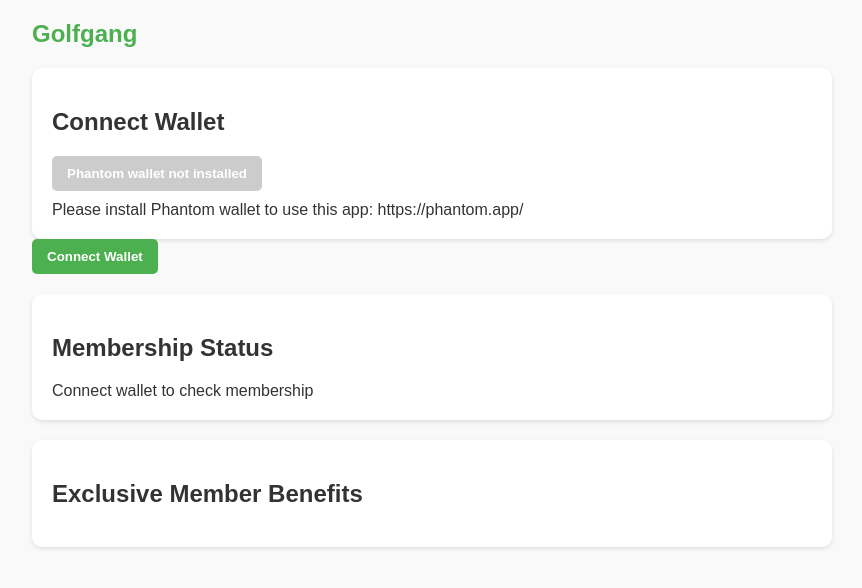
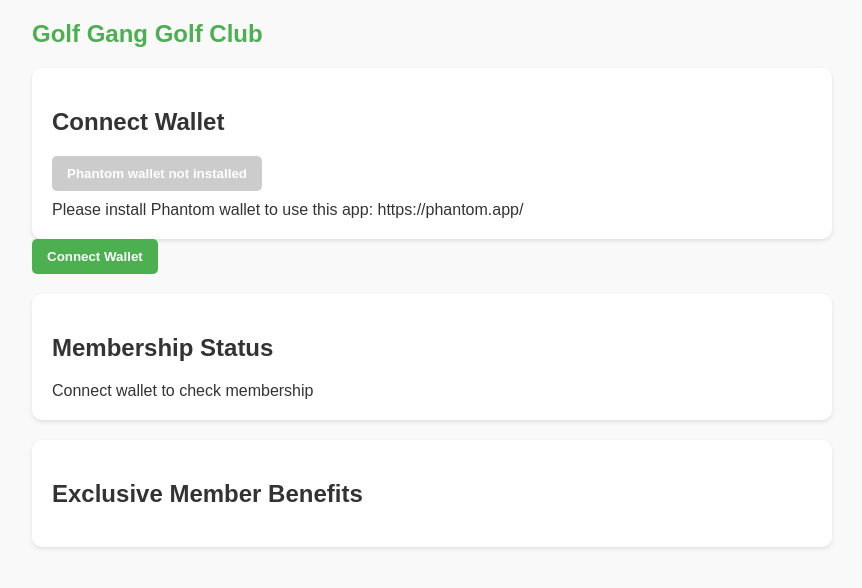
Before and after one commit to Deemoney711/GolfGangGolfClub, a website: page index.html in a window 1280 px wide. Shown: the whole page, without its empty margins (208-1070 px from the left). Drawn offline with Linux system fonts and the light colour scheme.

Commit message:
Update index.html

```diff
--- a/index.html
+++ b/index.html
@@ -55,7 +55,7 @@
 </head>
 <body>
     <div class="header">
-        <div class="logo">Golfgang</div>
+      <div class="logo">Golf Gang Golf Club</div>
     </div>
 
     <div class="container">
```
